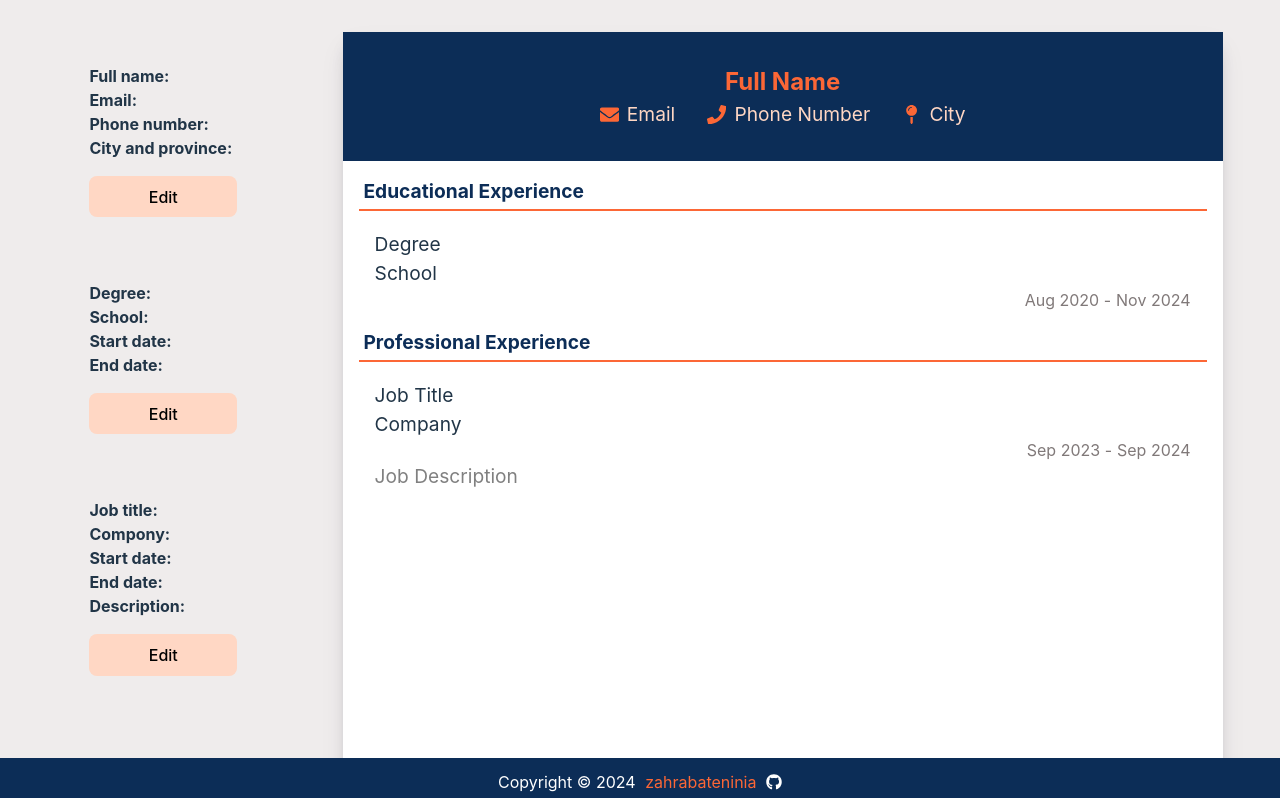
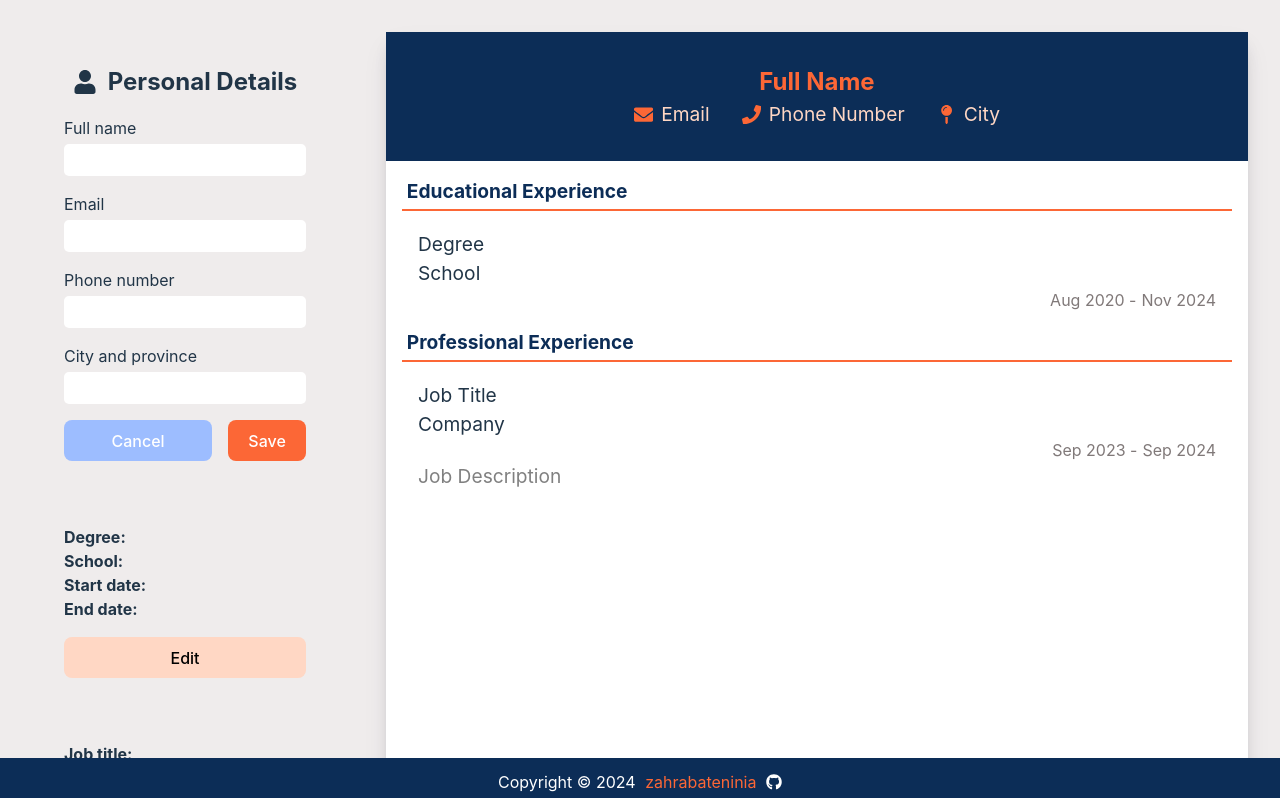
Before and after one commit to zahrabateninia/-CV-Application, a React (Vite) app in the folder CV-Application/: page / in a window 1280 px wide. Shown: the top 798 px of the page. Built offline with nearby package versions, Linux system fonts and the light colour scheme.

Commit message:
Start Personal Details form in editing mode as default

```diff
--- a/CV-Application/src/App.jsx
+++ b/CV-Application/src/App.jsx
@@ -47,6 +47,7 @@ const App = () => {
     <div className='app-container'>
       <div className="forms-container">
         <PersonalDetails onFormSubmit={handlePersonalDetailsChange}/>
+
         <Education onFormSubmit={handleEducationalDetailsChange}/>
         <Experience onFormSubmit={handleProfessionalDetailsChange}/>
       </div>
--- a/CV-Application/src/components/PersonalDetails.jsx
+++ b/CV-Application/src/components/PersonalDetails.jsx
@@ -23,6 +23,7 @@ const PersonalDetails = ({ onFormSubmit }) => {
       initialValues={initialValues}
       inputTypes={inputTypes}
       onFormSubmit={onFormSubmit}
+      startEditing={true} // so the first time rendering the page the form will be displayed for personal details section
     />
   );
 };
--- a/CV-Application/src/components/SectionForm.jsx
+++ b/CV-Application/src/components/SectionForm.jsx
@@ -1,9 +1,9 @@
 import { React, useState } from 'react';
 import '../styles/forms.css';
 
-const SectionForm = ({ sectionTitle, initialValues, inputTypes, onFormSubmit }) => {
+const SectionForm = ({ sectionTitle, initialValues, inputTypes, onFormSubmit, startEditing}) => {
   const [formData, setFormData] = useState(initialValues);
-  const [isEditing, setIsEditing] = useState(false);
+  const [isEditing, setIsEditing] = useState(startEditing);
 
   const handleFormSubmit = (e) => {
     e.preventDefault();
```
